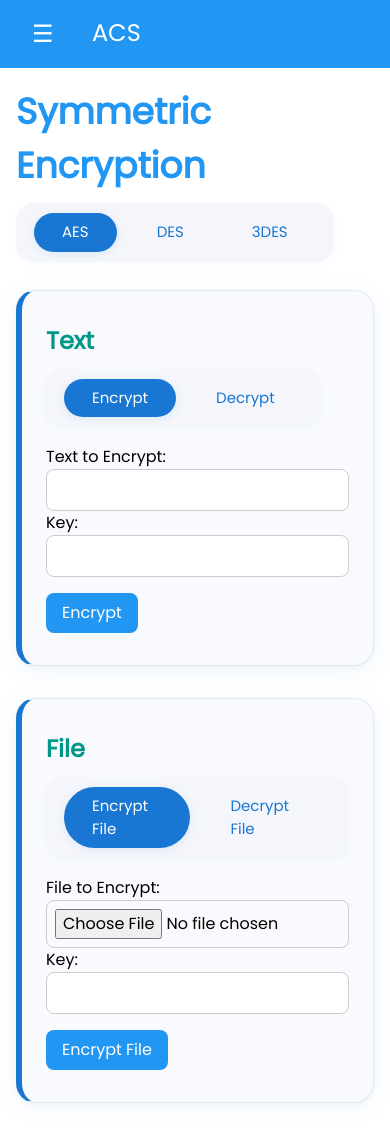
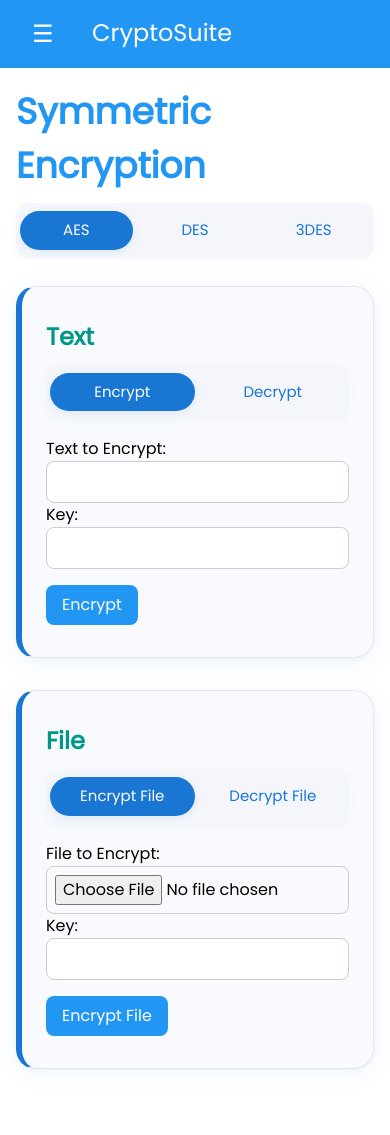
Before and after one commit to MFranceSA/AC-FP-ACS, a Flask app: page /symmetric in a window 390 px wide. After the commit the page ends 1071 px from the top, so only its background shows below. Run offline with Flask 3, Linux system fonts and the light colour scheme.

Commit message:
Enhance responsiveness and update branding in layout and home templates

```diff
--- a/app/static/styles.css
+++ b/app/static/styles.css
@@ -65,9 +65,49 @@ hr.card-divider {
   align-items: center;
   box-shadow: 0 2px 8px rgba(25, 118, 210, 0.04);
   width: fit-content;
-  /* Remove these two lines to left-align */
-  /* margin-left: auto; */
-  /* margin-right: auto; */
+  max-width: 100%;
+  overflow-x: auto;
+}
+
+/* Responsive: On small screens, make navbar full width and stack or scroll */
+@media (max-width: 600px) {
+  .algo-navbar {
+    width: 100%;
+    min-width: 0;
+    border-radius: 12px;
+    padding: 8px 4px;
+    gap: 8px;
+    justify-content: flex-start;
+    overflow-x: auto;
+  }
+  .algo-btn {
+    flex: 1 1 auto;
+    min-width: 120px;
+    padding: 8px 10px;
+    font-size: 0.98rem;
+    text-align: center;
+  }
+}
+
+/* Responsive: On small screens, make navbar full width and buttons share space equally */
+@media (max-width: 700px) {
+  .algo-navbar {
+    width: 100%;
+    min-width: 0;
+    border-radius: 12px;
+    padding: 8px 4px;
+    gap: 6px;
+    justify-content: stretch;
+    overflow-x: unset;
+  }
+  .algo-btn {
+    flex: 1 1 0;
+    min-width: 0;
+    padding: 8px 4px;
+    font-size: 0.97rem;
+    text-align: center;
+    white-space: normal;
+  }
 }
 
 .algo-btn {
--- a/app/templates/home.html
+++ b/app/templates/home.html
@@ -1,7 +1,7 @@
 {% extends "layout.html" %}
 {% block content %}
 <div class="w3-container" style="margin-top:80px" id="showcase">
-  <h1 class="w3-jumbo"><b>CryptoSuite</b></h1>
+  <h2 class="w3-jumbo"><b>CryptoSuite</b></h2>
   <h1 class="w3-xxxlarge w3-text-blue"><b>Applied Cryptography Project</b></h1>
   <hr style="width:50px;border:5px solid blue" class="w3-round">
   <p>Encrypt, decrypt, and hash your messages and files using modern cryptographic algorithms.</p>
--- a/app/templates/layout.html
+++ b/app/templates/layout.html
@@ -36,7 +36,7 @@ function copyToClipboard(elementId, btn) {
 <!-- Top menu on small screens -->
 <header class="w3-container w3-top w3-hide-large w3-blue w3-xlarge w3-padding">
   <a href="javascript:void(0)" class="w3-button w3-blue w3-margin-right" onclick="w3_open()">☰</a>
-  <span>ACS</span>
+  <span>CryptoSuite</span>
 </header>
 
 <!-- Overlay effect when opening sidebar on small screens -->
```
